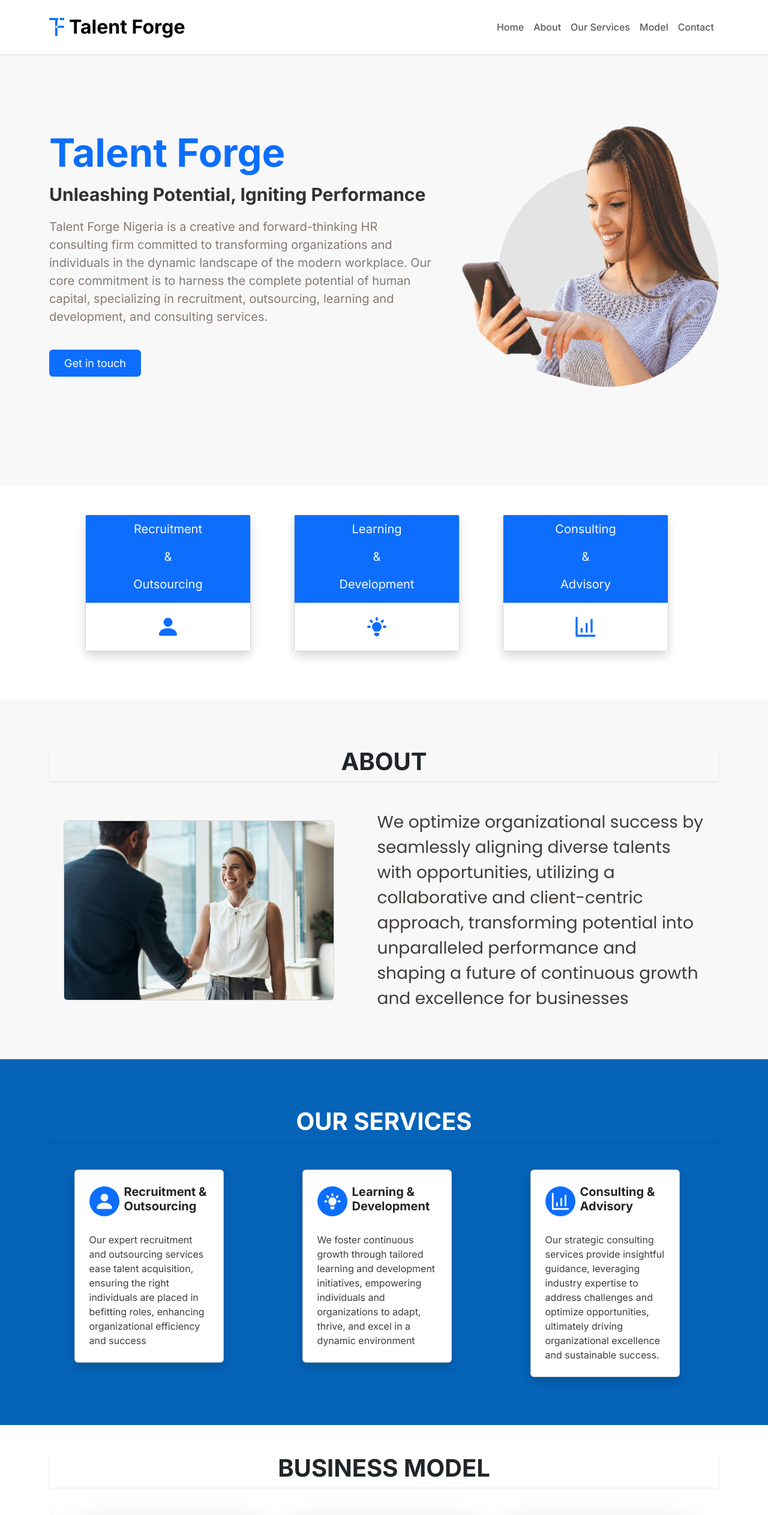
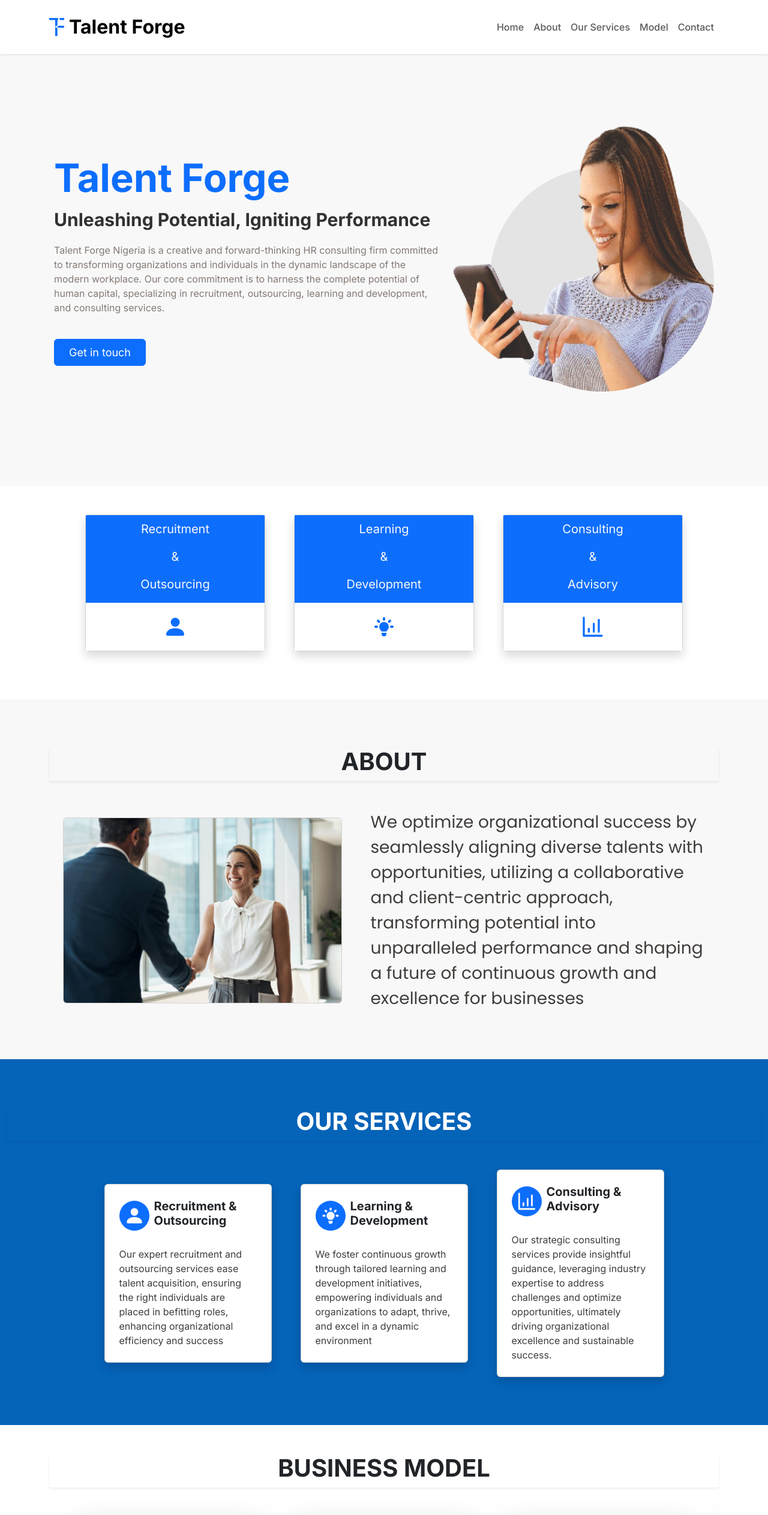
Before and after one commit to Jerryemmanuel01/Talent-Forge, a React (Vite) app: page / in a window 1280 px wide. Shown: the top 2526 px of the page at 60% size. Built offline with nearby package versions, Linux system fonts and the light colour scheme.

Commit message:
first total refactor

```diff
--- a/src/home/About.jsx
+++ b/src/home/About.jsx
@@ -11,7 +11,7 @@ const About = () => {
 
         {/* About body */}
 
-        <div className="row justify-content-center align-items-center mt-5 gap-5">
+        <div className="d-flex flex-column flex-wrap flex-md-row justify-content-center align-items-center mt-5 gap-5">
           {/* about image */}
           <div className="col-lg-5 col-12">
             <img src={AboutImg} alt="" className="about--img card" />
--- a/src/home/Customer.jsx
+++ b/src/home/Customer.jsx
@@ -10,7 +10,7 @@ const Customer = () => {
         <div className="head--sec d-flex justify-content-center shadow-sm">
           <h1 className="fw-bold head-txt fs-1">OUR CUSTOMER</h1>
         </div>
-        <div className="row flex-md-row-reverse justify-content-center align-items-center mt-5 gap-5">
+        <div className="d-flex flex-column flex-wrap flex-md-row flex-md-row-reverse justify-content-center align-items-center mt-5 gap-5">
           {/* about image */}
           <div className="col-lg-5 col-12">
             <img src={AboutImg} alt="" className="about--img card" />
--- a/src/home/Home.jsx
+++ b/src/home/Home.jsx
@@ -5,14 +5,14 @@ const Home = () => {
   return (
     <div className="home--sec">
       <div className="container ">
-        <div className="row  home--row">
+        <div className="home--row px-2 d-flex flex-column flex-wrap flex-md-row justify-content-center align-items-center">
           {/* Hero text section */}
           <div className="col-lg-7 col-12">
             <h2 className="hero--txt fw-bold ">Talent Forge</h2>
             <p className="hero--sub-text">
               Unleashing Potential, Igniting Performance
             </p>
-            <p className="hero--desc fs-5">
+            <p className="hero--desc">
               Talent Forge Nigeria is a creative and forward-thinking HR
               consulting firm committed to transforming organizations and
               individuals in the dynamic landscape of the modern workplace. Our
--- a/src/home/Intro.jsx
+++ b/src/home/Intro.jsx
@@ -7,7 +7,7 @@ const Intro = () => {
   return (
     <div className="container my-5">
       {/* <div className="intro-head"><h2 className="head-txt"></h2></div> */}
-      <div className="row justify-content-center gap-5 container">
+      <div className="d-flex flex-column flex-wrap flex-md-row align-items-center justify-content-center gap-5 container">
         <div style={{ width: 300 }}>
           <div className="card shadow">
             <div className=" fs-5 text-light pt-2 bg-primary d-flex flex-column align-items-center justify-content-center">
--- a/src/home/Model.jsx
+++ b/src/home/Model.jsx
@@ -28,7 +28,7 @@ const Model = () => {
           disableOnInteraction: false,
         }}
         breakpoints={{
-          400: {
+          380: {
             slidesPerView: 1,
             spaceBetween: 90,
           },
--- a/src/home/Services.jsx
+++ b/src/home/Services.jsx
@@ -6,14 +6,14 @@ import { LuBarChart4 } from "react-icons/lu";
 const Services = () => {
   return (
     <div className="services--sec">
-      <div className="container">
+      <div className="container-fluid">
         {/* services head */}
         <div className="head--sec d-flex justify-content-center shadow-sm">
           <h1 className="fw-bold head-txt fs-1">OUR SERVICES</h1>
         </div>
 
         {/* services body */}
-        <div className="row justify-content-around gap-5 container mt-5">
+        <div className="d-flex flex-column flex-wrap flex-md-row justify-content-center align-items-center gap-5 container mt-5">
           <div className="col-12 col-md-9 col-lg-4 col-xl-3">
             <div className="card shadow">
               <div className=" fs-5 service--card p-4 d-flex flex-column align-items-center justify-content-center">
--- a/src/index.css
+++ b/src/index.css
@@ -48,11 +48,19 @@
   font-size: 65px;
   margin-top: 30px;
   color: #0d6efd;
+
+  @media only screen and (max-width: 640px) {
+    font-size: 40px;
+  }
 }
 .hero--sub-text{
   font-size: 30px;
   font-weight: bold;
   color: #323131;
+
+  @media only screen and (max-width: 640px) {
+    font-size: 20px;
+  }
 }
 .hero--desc{
   color: #847a75;
```
